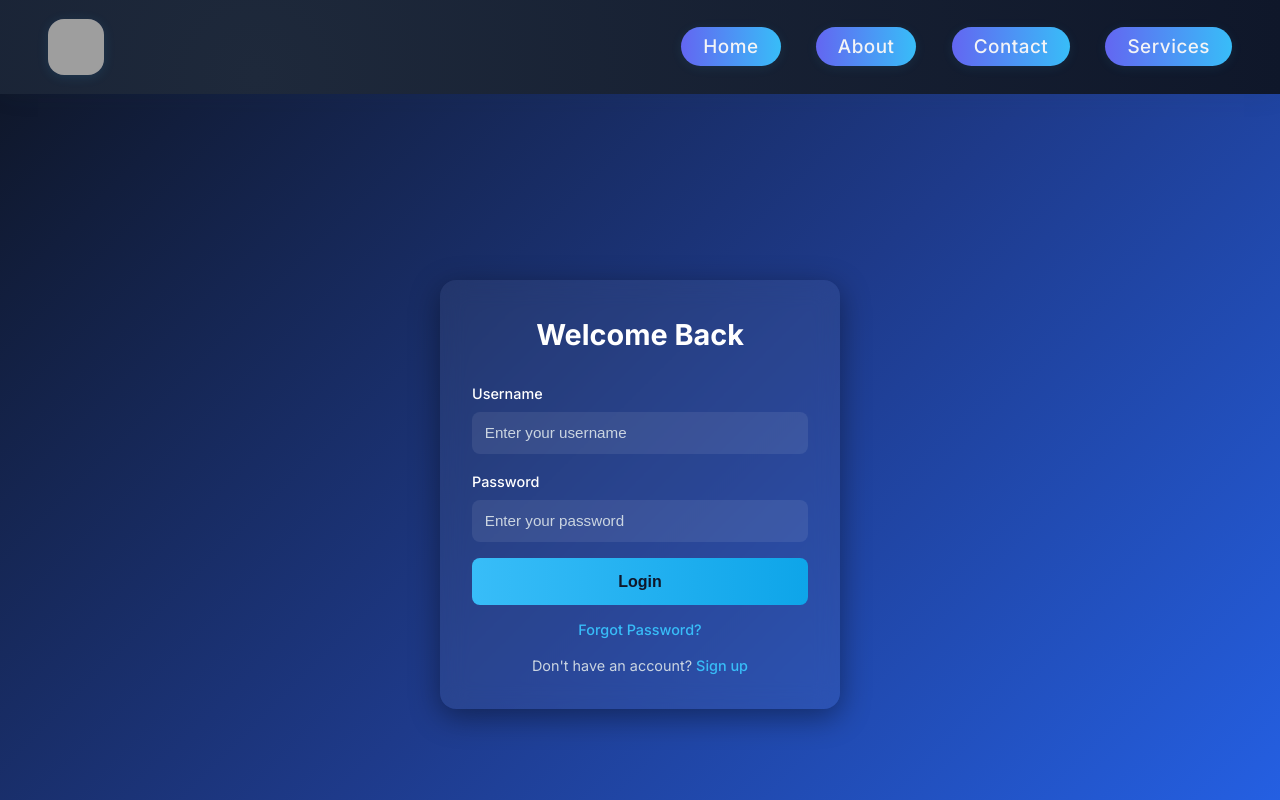
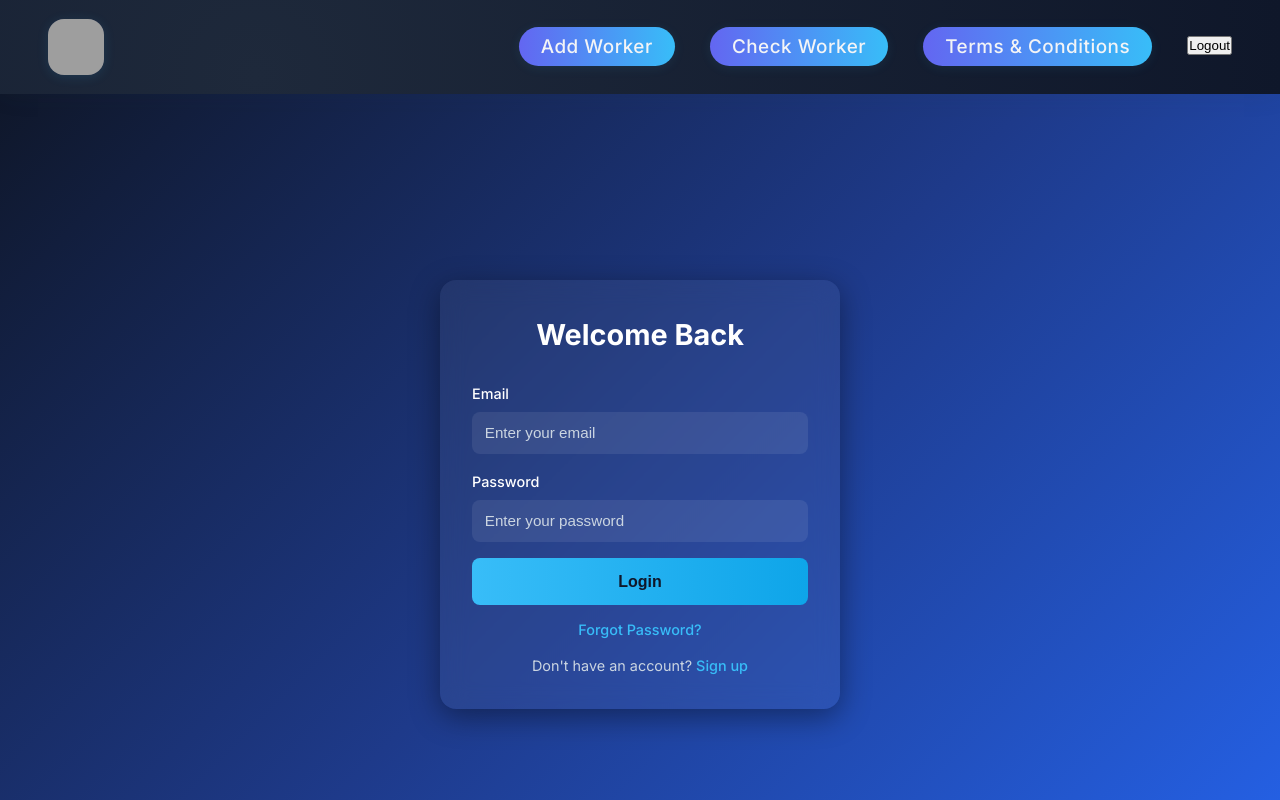
Before and after one commit to Kushdeveloper68/worker-project, a React (Vite) app in the folder vite-project/: page /login in a window 1280 px wide. Shown: the top 800 px of the page. Built offline with nearby package versions, Linux system fonts and the light colour scheme; grey boxes are pictures that could not be loaded.

Commit message:
signup and login server client connected

```diff
--- a/vite-project/components/NavBar.jsx
+++ b/vite-project/components/NavBar.jsx
@@ -1,7 +1,9 @@
 import  "../src/style/navstyle.css";
+import { useLocation, Navigate ,Link, NavLink } from 'react-router-dom'
 import {useState} from "react"
 function Navbar() {
     const [isOpen, setIsOpen] = useState(false);
+      const location = useLocation();
  const handleMenuClick = () => {
     setIsOpen(!isOpen);
     const navLinks = document.querySelector('.nav-links');
@@ -20,10 +22,16 @@ function Navbar() {
         <button className="nav-menu-btn" onClick={handleMenuClick} >|||</button>
         <div className="nav-links">
             <ul>
-                <li><a href="/">Home</a></li>
-                <li><a href="/about">About</a></li>
-                <li><a href="/contact">Contact</a></li>
-                <li><a href="/services">Services</a></li>
+                <li><NavLink to="/add">Add Worker</NavLink></li>
+                <li><NavLink to="/check">Check Worker</NavLink></li>
+                <li><NavLink to="/term">Terms & Conditions</NavLink></li>
+                <li><button onClick={() => {
+                    localStorage.removeItem('user');
+                    localStorage.removeItem('token');
+                    sessionStorage.removeItem('user');
+                    sessionStorage.removeItem('token');
+                    window.location.href = '/signup';
+                }}>Logout</button></li>
             </ul>
         </div>
        </nav>
--- a/vite-project/src/frontend/Add.jsx
+++ b/vite-project/src/frontend/Add.jsx
@@ -1,7 +1,14 @@
 import React from 'react'
+import { Navigate } from 'react-router-dom'
 import "../style/addpage.css"
 import {Navbar , Footer} from "../../components"
 function Add() {
+   const user = JSON.parse(localStorage.getItem('user'))
+    const token = localStorage.getItem('token')
+    if (!user || !token) {
+      return <Navigate to='/signup' />
+
+    }
   return (
     <>
     <div className='add-worker'>
@@ -9,7 +16,7 @@ function Add() {
     <section className="worker-form-card">
       <h1 className="worker-form-title">Add New Worker</h1>
 
-      <form className="worker-form" action="#" method="POST">
+      <form className="worker-form">
         <div className="form-group">
           <label for="name">Name</label>
           <input type="text" id="name" name="name" placeholder="Enter worker's name" required />
--- a/vite-project/src/frontend/Dashboard.jsx
+++ b/vite-project/src/frontend/Dashboard.jsx
@@ -1,56 +1,61 @@
-import React from 'react'
-import { useLocation } from "react-router-dom";
-import "../style/dashboard.css"
-import {Navbar , Footer, Number} from "../../components"
-function Dashboard() {
-const location = useLocation();
-    const user = location.state?.user || JSON.parse(localStorage.getItem('user'));
-  const token = location.state?.token || localStorage.getItem('token');
-      console.log(user, token);
+import React, { useState } from 'react'
+import { useLocation, Navigate } from 'react-router-dom'
+import '../style/dashboard.css'
+import { Navbar, Footer, Number } from '../../components'
+function Dashboard () {
+  const location = useLocation()
+  const user = JSON.parse(localStorage.getItem('user'))
+  const token = localStorage.getItem('token')
+  if (!user || !token) {
+    return <Navigate to='/signup' />
+  }
 
   return (
     <>
-    <div className="dashboard">
-
-    <main className="main-dashboard">
-
-        <section className="profile-section">
-            <div className="profile-image">
-                <img src="https://via.placeholder.com/100" alt="Profile Photo"/>
+      <div className='dashboard'>
+        <main className='main-dashboard'>
+          <section className='profile-section'>
+            <div className='profile-image'>
+              <img src='#' alt='Profile Photo' />
             </div>
-            <div className="profile-details">
-                <h1 className="profile-name">Rachel Miller</h1>
-                <p className="profile-role">Administrator</p>
-                <p className="profile-joined">Joined 2 years ago</p>
+            <div className='profile-details'>
+              <h1 className='profile-name'>{user.username}</h1>
+              <p className='profile-role'>Administrator</p>
+              <p className='profile-joined'>Joined 2 years ago</p>
             </div>
           </section>
-        <section className="worker-stats">
-            <Number/>
-            <Number/>
-            <Number/>
+          <section className='worker-stats'>
+            <Number />
+            <Number />
+            <Number />
           </section>
 
-
-        <section className="recent-activity">
-            <h2 className="section-title">Recent Activity</h2>
-            <ul className="activity-list">
-                <li>🆕 New worker added: Owen Carter <span>2 hours ago</span></li>
-                <li>🔄 Worker status changed: Sophia Davis – Active <span>Yesterday</span></li>
-                <li>📄 Report generated: Monthly Worker Performance <span>2 days ago</span></li>
+          <section className='recent-activity'>
+            <h2 className='section-title'>Recent Activity</h2>
+            <ul className='activity-list'>
+              <li>
+                🆕 New worker added: Owen Carter <span>2 hours ago</span>
+              </li>
+              <li>
+                🔄 Worker status changed: Sophia Davis – Active{' '}
+                <span>Yesterday</span>
+              </li>
+              <li>
+                📄 Report generated: Monthly Worker Performance{' '}
+                <span>2 days ago</span>
+              </li>
             </ul>
           </section>
 
-
-        <section className="quick-actions">
-            <button className="btn-primary">Add Worker</button>
-            <button className="btn-secondary">Check Worker</button>
+          <section className='quick-actions'>
+            <button className='btn-primary'>Add Worker</button>
+            <button className='btn-secondary'>Check Worker</button>
           </section>
 
-
-        <section className="worker-table-section">
-            <h2 className="section-title">Your Workers</h2>
-            <div className="table-wrapper">
-                <table className="worker-table">
+          <section className='worker-table-section'>
+            <h2 className='section-title'>Your Workers</h2>
+            <div className='table-wrapper'>
+              <table className='worker-table'>
                 <thead>
                   <tr>
                     <th>Name</th>
@@ -62,40 +67,59 @@ const location = useLocation();
                 <tbody>
                   <tr>
                     <td>Owen Carter</td>
-                            <td><span className="status-active">Active</span></td>
+                    <td>
+                      <span className='status-active'>Active</span>
+                    </td>
                     <td>Engineering</td>
-                            <td><button className="btn-link">View</button></td>
+                    <td>
+                      <button className='btn-link'>View</button>
+                    </td>
                   </tr>
                   <tr>
                     <td>Sophia Davis</td>
-                            <td><span className="status-active">Active</span></td>
+                    <td>
+                      <span className='status-active'>Active</span>
+                    </td>
                     <td>Marketing</td>
-                            <td><button className="btn-link">View</button></td>
+                    <td>
+                      <button className='btn-link'>View</button>
+                    </td>
                   </tr>
                   <tr>
                     <td>Lucas Harper</td>
-                            <td><span className="status-inactive">Inactive</span></td>
+                    <td>
+                      <span className='status-inactive'>Inactive</span>
+                    </td>
                     <td>Sales</td>
-                            <td><button className="btn-link">View</button></td>
+                    <td>
+                      <button className='btn-link'>View</button>
+                    </td>
                   </tr>
                   <tr>
                     <td>Chloe Bennett</td>
-                            <td><span className="status-active">Active</span></td>
+                    <td>
+                      <span className='status-active'>Active</span>
+                    </td>
                     <td>HR</td>
-                            <td><button className="btn-link">View</button></td>
+                    <td>
+                      <button className='btn-link'>View</button>
+                    </td>
                   </tr>
                   <tr>
                     <td>Ryan Foster</td>
-                            <td><span className="status-inactive">Inactive</span></td>
+                    <td>
+                      <span className='status-inactive'>Inactive</span>
+                    </td>
                     <td>Operations</td>
-                            <td><button className="btn-link">View</button></td>
+                    <td>
+                      <button className='btn-link'>View</button>
+                    </td>
                   </tr>
                 </tbody>
               </table>
             </div>
           </section>
         </main>
-
       </div>
     </>
   )
--- a/vite-project/src/frontend/Loginpage.jsx
+++ b/vite-project/src/frontend/Loginpage.jsx
@@ -1,28 +1,85 @@
-import React from 'react'
-import "../style/loginpage.css"
-import {Navbar , Footer} from "../../components"
-function Loginpage() {
+import React, { useState } from 'react'
+import axios from 'axios'
+import { Navigate, useNavigate, useLocation } from 'react-router-dom'
+import '../style/loginpage.css'
+import { Navbar, Footer } from '../../components'
+function Loginpage () {
+  const user = JSON.parse(localStorage.getItem('user'))
+  const token = localStorage.getItem('token')
+  console.log(user)
+  if (user || token) {
+    return <Navigate to='/dashboard' />
+  }
+  const [data, setData] = useState({})
+  const [email, setEmail] = useState('')
+  const [password, setPassword] = useState('')
+  const [error, setError] = useState(null)
+  const navigate = useNavigate()
+  const location = useLocation()
+
+  const handleSubmit = async e => {
+    e.preventDefault()
+    try {
+      const response = await axios.post('http://localhost:5000/login', {
+        email,
+        password
+      })
+
+      setData(response.data)
+      if (response.data.success) {
+        localStorage.setItem('user', JSON.stringify(response.data.user))
+        localStorage.setItem('token', response.data.token)
+        sessionStorage.setItem('user', JSON.stringify(response.data.user))
+        sessionStorage.setItem('token', response.data.token)
+
+        navigate('/dashboard', {
+          state: { user: response.data.user, token: response.data.token }
+        })
+      }
+    } catch (err) {
+      setError(err.response.data.message)
+    }
+  }
+
   return (
     <>
-      <div className="login-div">
-      <div className="login-container">
-    <form className="login-form">
+      <div className='login-div'>
+        <div className='login-container'>
+          <form className='login-form' onSubmit={handleSubmit}>
             <h2>Welcome Back</h2>
-     {/* <h1 className='alerth1'>{ data.message || message}</h1> */}
-      <label for="username">Username</label>
-      <input type="text" id="username" placeholder="Enter your username" required/>
+            <h1 className={data.message ? 'alerth1' : 'alert-success'}>
+              {data.message}
+            </h1>
+            <label htmlFor='username'>Email</label>
+            <input
+              value={email}
+              onChange={e => setEmail(e.target.value)}
+              type='email'
+              id='username'
+              placeholder='Enter your email'
+              required
+            />
 
-      <label for="password">Password</label>
-      <input type="password" id="password" placeholder="Enter your password" required/>
+            <label htmlFor='password'>Password</label>
+            <input
+              value={password}
+              onChange={e => setPassword(e.target.value)}
+              type='password'
+              id='password'
+              placeholder='Enter your password'
+              required
+            />
 
-      <button type="submit" className="btn">Login</button>
+            <button type='submit' className='btn'>
+              Login
+            </button>
 
-      <p className="links">
-        <a href="#">Forgot Password?</a>
+            <p className='links'>
+              <a href='#'>Forgot Password?</a>
             </p>
 
-      <p className="links">
-        Don't have an account? <a href="#">Sign up</a>
+            <p className='links'>
+              Don't have an account? <a href='#'>Sign up</a>
             </p>
           </form>
         </div>
--- a/vite-project/src/frontend/Signuppage.jsx
+++ b/vite-project/src/frontend/Signuppage.jsx
@@ -1,70 +1,103 @@
-import React , {useState} from 'react'
-import  axios from 'axios'
-import { Navigate, useNavigate, useLocation } from "react-router-dom"
-import "../style/signuppage.css"
-function Signuppage() {
-  const [data, setdata] = useState({});
-  let [message, setMessage] = useState("");
-  const [username , setUsername] = useState("")
-  const [email , setEmail] = useState("")
-  const [password , setPassword] = useState("")
-  const [comformedPassword , setComformedPassword] = useState("")
- const navigate = useNavigate();
- const location = useLocation();
-    const submitHandler = async (e) => {
-    e.preventDefault();
+import React, { useState } from 'react'
+import axios from 'axios'
+import { Navigate, useNavigate, useLocation , Link} from 'react-router-dom'
+import '../style/signuppage.css'
+function Signuppage () {
+  const [data, setdata] = useState({})
+  const [username, setUsername] = useState('')
+  const [email, setEmail] = useState('')
+  const [password, setPassword] = useState('')
+  const [comformedPassword, setComformedPassword] = useState('')
+  const navigate = useNavigate()
+  const location = useLocation()
+  const submitHandler = async e => {
+    e.preventDefault()
     try {
-
-        const user = location.state?.user || JSON.parse(localStorage.getItem('user'));
-        const token = location.state?.token || localStorage.getItem('token');
+      const user =
+        location.state?.user || JSON.parse(localStorage.getItem('user'))
+      const token = location.state?.token || localStorage.getItem('token')
 
       if (user && token) {
-  navigate('/dashboard', { state: { user, token } });
-  return;
+        navigate('/dashboard', { state: { user, token } })
+        return
       }
       const response = await axios.post('http://localhost:5000/signup', {
         username,
         email,
         password,
         comformedPassword
-      });
-       setdata(response.data);
+      })
+      setdata(response.data)
       if (response.data.success) {
-
-        localStorage.setItem('user', JSON.stringify(response.data.user));
-        localStorage.setItem('token', response.data.token);
-        sessionStorage.setItem('user', JSON.stringify(response.data.user));
-        sessionStorage.setItem('token', response.data.token);
-
-        navigate('/dashboard', { state: { user: response.data.user, token: response.data.token } });
+        localStorage.setItem('user', JSON.stringify(response.data.user))
+        localStorage.setItem('token', response.data.token)
+        sessionStorage.setItem('user', JSON.stringify(response.data.user))
+        sessionStorage.setItem('token', response.data.token)
+        navigate('/dashboard', {
+          state: { user: response.data.user, token: response.data.token }
+        })
       }
     } catch (error) {
-      console.error(error);
+      console.error(error)
     }
   }
 
-  return (  <>
+  return (
+    <>
       <div className='signup-div'>
-   <div className="signup-container">
-    <form className="signup-form" onSubmit={submitHandler}>
+        <div className='signup-container'>
+          <form className='signup-form' onSubmit={submitHandler}>
             <h2>Create your account</h2>
-<h1 className={data.message ? 'alerth1' : 'alert-success'}>{ data.message || message}</h1>
-      <label htmlFor="fullname">Full Name</label>
-      <input value={username} onChange={e => setUsername(e.target.value)} type="text" id="fullname" placeholder="Enter your full name" required/>
+            <h1 className={data.message ? 'alerth1' : 'alert-success'}>
+              {data.message}
+            </h1>
+            <label htmlFor='fullname'>Full Name</label>
+            <input
+              value={username}
+              onChange={e => setUsername(e.target.value)}
+              type='text'
+              id='fullname'
+              placeholder='Enter your full name'
+              required
+            />
 
+            <label htmlFor='email'>Email</label>
+            <input
+              value={email}
+              onChange={e => setEmail(e.target.value)}
+              type='email'
+              id='email'
+              placeholder='Enter your email'
+              required
+            />
 
-      <label htmlFor="email">Email</label>
-      <input value={email} onChange={e => setEmail(e.target.value)} type="email" id="email" placeholder="Enter your email" required/>
+            <label htmlFor='password'>Password</label>
+            <input
+              value={password}
+              onChange={e => setPassword(e.target.value)}
+              type='password'
+              id='password'
+              placeholder='Enter your password'
+              required
+            />
 
-      <label htmlFor="password">Password</label>
-      <input value={password} onChange={e => setPassword(e.target.value)} type="password" id="password" placeholder="Enter your password" required/>
+            <label htmlFor='confirm-password'>Confirm Password</label>
+            <input
+              value={comformedPassword}
+              onChange={e => setComformedPassword(e.target.value)}
+              type='password'
+              id='confirm-password'
+              placeholder='Confirm your password'
+              required
+            />
 
-      <label htmlFor="confirm-password">Confirm Password</label>
-      <input value={comformedPassword} onChange={e => setComformedPassword(e.target.value)} type="password" id="confirm-password" placeholder="Confirm your password" required/>
+            <button type='submit' className='btn'>
+              Sign Up
+            </button>
 
-      <button type="submit" className="btn">Sign Up</button>
-
-      <p className="login-text">Already have an account? <a href="#">Log in</a></p>
+            <p className='login-text'>
+              Already have an account?<Link to="/login">Log in</Link>
+            </p>
           </form>
         </div>
       </div>
```
Also changed, not shown: 1 other file (tests, documents, lock files or other folders). Lines whose indentation alone changed are shown as unchanged.
